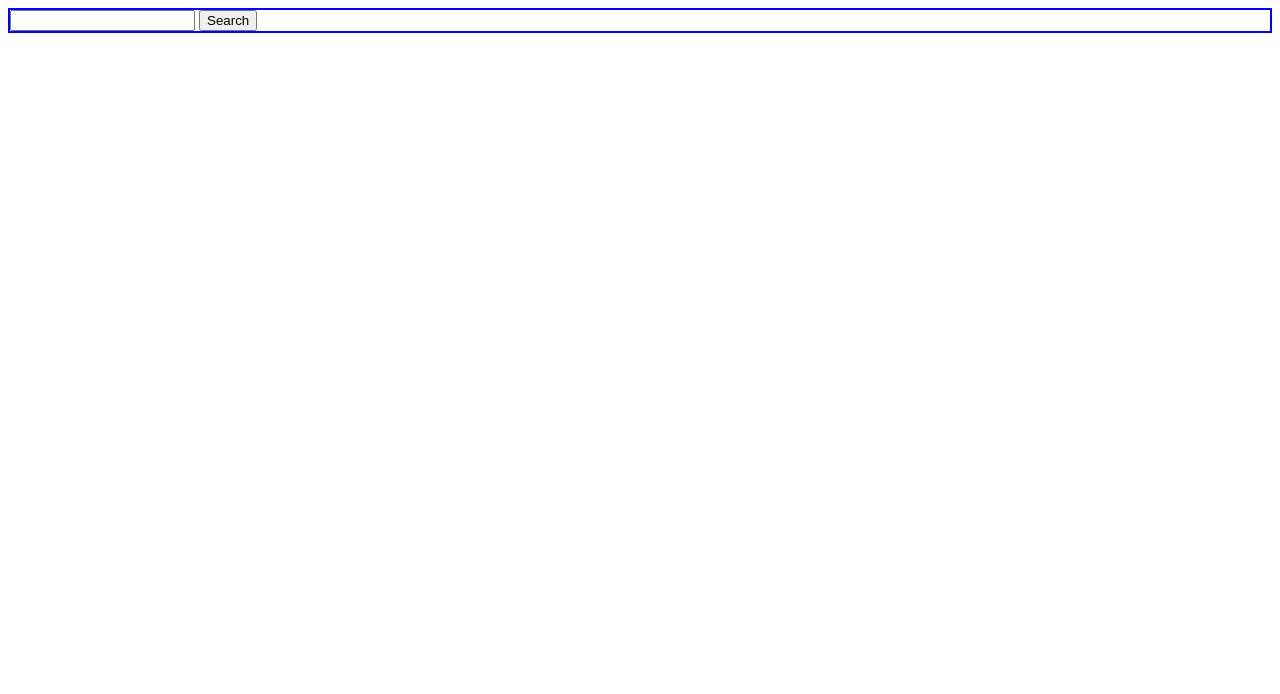
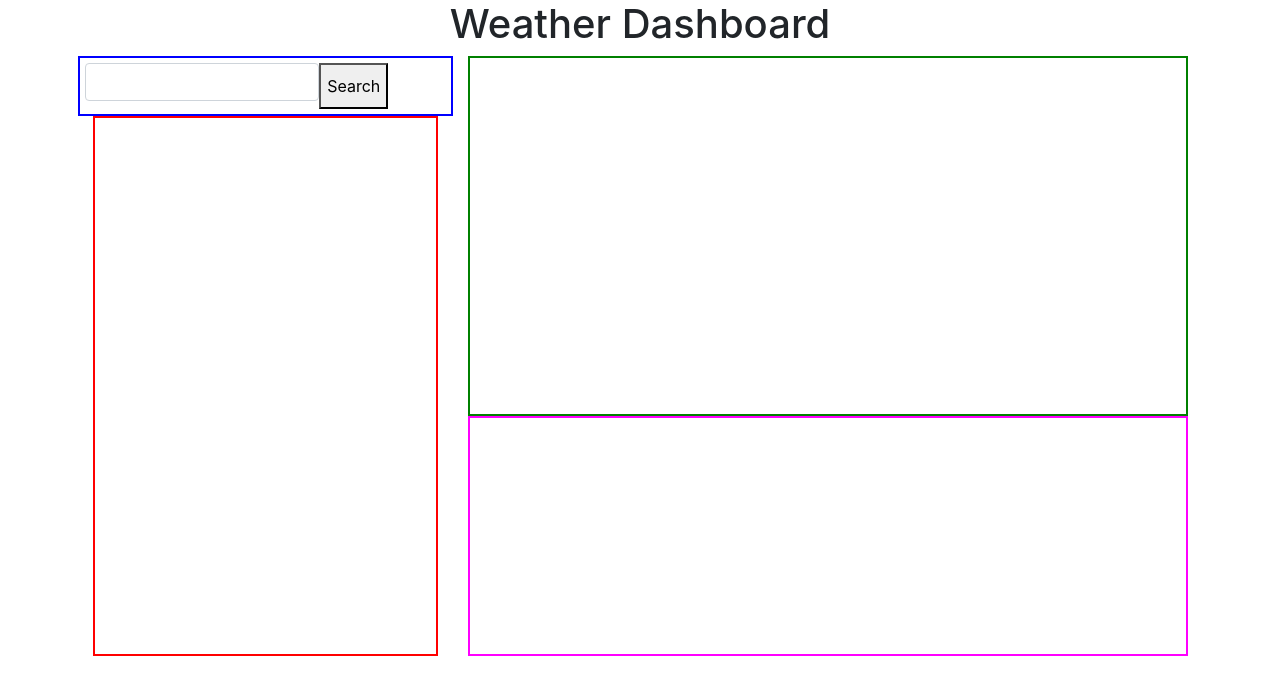
Before and after one commit to imAnonAmi/Homework_06, a plain HTML site: page index.html in a window 1280 px wide. Drawn offline with nearby package versions, Linux system fonts and the light colour scheme.

Commit message:
Rough section and div structure built, single and 5 day API calls successfully being triggered. Now to dive into the JSON and display parts

```diff
--- a/index.html
+++ b/index.html
@@ -2,35 +2,52 @@
 <html lang="en">
 
 <head>
-  <meta charset="utf-8">
+  <meta charset="UTF-8" />
+  <meta name="viewport" content="width=device-width, initial-scale=1.0" />
+  <meta http-equiv="X-UA-Compatible" content="ie=edge" />
+  <link rel="stylesheet" href="https://stackpath.bootstrapcdn.com/bootstrap/4.3.1/css/bootstrap.min.css" />
+  <link rel="stylesheet" href="https://use.fontawesome.com/releases/v5.8.1/css/all.css"
+    integrity="sha384-50oBUHEmvpQ+1lW4y57PTFmhCaXp0ML5d60M1M7uH2+nqUivzIebhndOJK28anvf" crossorigin="anonymous" />
+  <link href="https://fonts.googleapis.com/css?family=Open+Sans&display=swap" rel="stylesheet" />
   <title>Homework 06: Weather Forecast</title>
+ <!--Ultimately move this to an external style sheet-->
+ <style>
+    input[type=text] {
+      width: 65%
+    }
+  </style>
 </head>
 
 <body>
-
+  <div class="jumbotron-fluid" style="align-content: center; text-align: center;">
+    <h1>Weather Dashboard</h1>
+  </div>
   <!--Start with container div to hold other sections-->
-<div class="container">
+  <div class="container-fluid" style="align-content: center;">
+    <section class="leftSide col" style="float: left; width: 30%; margin-left: 5%; float: left; height: 600px;">
       <!--Search input box and button which will be placed upper left-->
-  <div class="search" style="border: 2px; border-color: blue; border-style: solid;">
+      <div class="search row"
+        style="border: 2px; position: relative; border-color: blue; border-style: solid; padding: 5px; height: 10%;">
 
         <input type="text" id="searchInput" class="form-control" aria-label="Sizing example input"
           aria-describedby="inputGroup-sizing-default">
         <button id="searchBtn">Search</button>
+        <!--Previous saved city searches which will trigger an up to date call of the information from API according to defined parameters-->
 
       </div>
-
-  <!--Previous saved city searches which will trigger an up to date call of the information from API according to defined parameters-->
-  <div class="savedBtns">
+      <div class="savedBtns col"
+        style="border: 2px; border-color: red; border-style: solid; position: relative; height: 90%; padding: 5px;">
 
       </div>
-
+    </section>
+    <section class="rightSide col" style="float: left; width: 60%; margin-right: 5%; float: right; height: 600px;">
       <!--Current weather conditions Searched City, or saved City button, depending on which is clicked-->
-  <div class="currentWea">
+      <div class="currentWea" style="border: 2px; border-color:green; border-style: solid; padding: 5px;height: 60%">
 
       </div>
 
       <!--5 Day Forecast for Searched City, or saved City button, depending on which is clicked-->
-  <div class="5DayFor">
+      <div class="5DayFor" style="border: 2px; border-color:magenta; border-style: solid; padding: 5px;height: 40%">
 
       </div>
 
@@ -38,15 +55,11 @@
 
   <script src="https://cdnjs.cloudflare.com/ajax/libs/jquery/3.2.1/jquery.min.js"></script>
 
+  <!--Ultimately, move all of the below into an external .js file-->
   <script type="text/javascript">
 
     var APIKey = "2fd18f12ec9c7da34ce699baf01b9739";
     var city = "";
-
-    // The URL we need to query Current Weather by city name
-    var queryURL = "https://api.openweathermap.org/data/2.5/weather?q="+ city +"&appid=" + APIKey;
-    // The URL we need to query 5 Day Forecast by city name
-    var queryURL5Day = "https://api.openweathermap.org/data/2.5/forecast?q="+ city +"}&appid=" + APIKey;
 
     //Search button push function, initial city call
     $("#searchBtn").click(function (event) {
@@ -59,11 +72,14 @@
       console.log(city);
 
       // AJAX call for current Weather
-
+      // The URL we need to query Current Weather by city name
+      var queryURL = "https://api.openweathermap.org/data/2.5/weather?q=" + city + "&appid=" + APIKey;
+      // The URL we need to query 5 Day Forecast by city name
+      var queryURL5Day = "https://api.openweathermap.org/data/2.5/forecast?q=" + city + "&appid=" + APIKey;
       $.ajax({
         url: queryURL,
         method: "GET"
-    }).then(function(response) {
+      }).then(function (response) {
 
         // Create CODE HERE to Log the queryURL
         console.log(queryURL);
@@ -71,12 +87,7 @@
         console.log(response);
         // Create CODE HERE to calculate the temperature (converted from Kelvin)
 
-      console.log(response.main.temp);
 
-      var Fahr = Math.round(((response.main.temp)-273.15)*1.80+32);
-      console.log(Fahr);
-      // Create CODE HERE to transfer content to HTML
-      $(".temp").html("It is "+Fahr+ " degrees right now.");
 
         // Hint: To convert from Kelvin to Fahrenheit: F = (K - 273.15) * 1.80 + 32
         // Create CODE HERE to dump the temperature content into HTML
@@ -86,20 +97,19 @@
         $.ajax({
           url: queryURL5Day,
           method: "GET"
-    }).then(function(response5Day) {
+        }).then(function (response5Day) {
 
           // Create CODE HERE to Log the queryURL
           console.log(queryURL5Day);
           // Create CODE HERE to log the resulting object
           console.log(response5Day);
-      // Create CODE HERE to calculate the temperature (converted from Kelvin)
 
-      console.log(response.main.temp);
 
 
 
         }
-    ));})
+        ));
+    })
   </script>
 </body>
 
```
Lines whose indentation alone changed are shown as unchanged.
